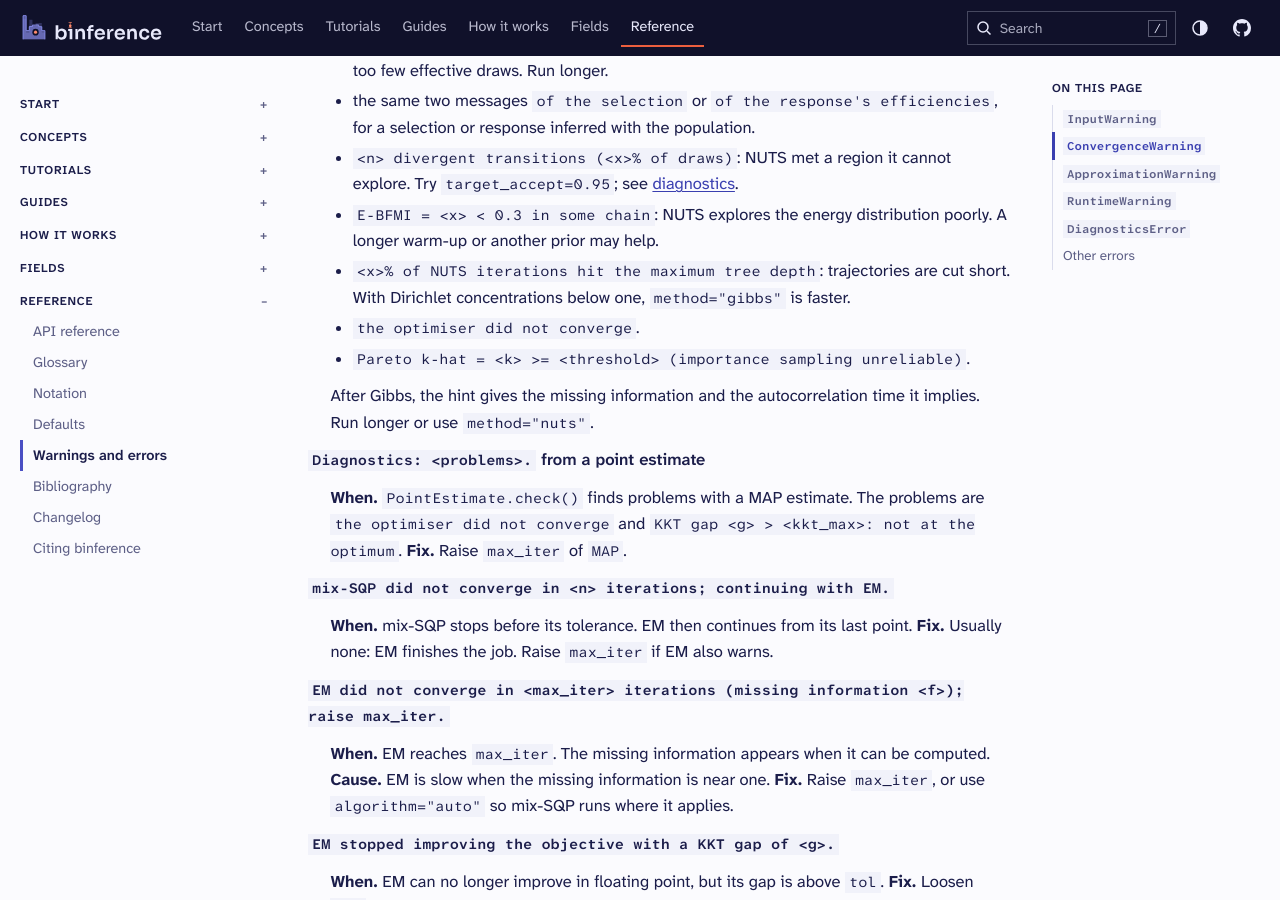
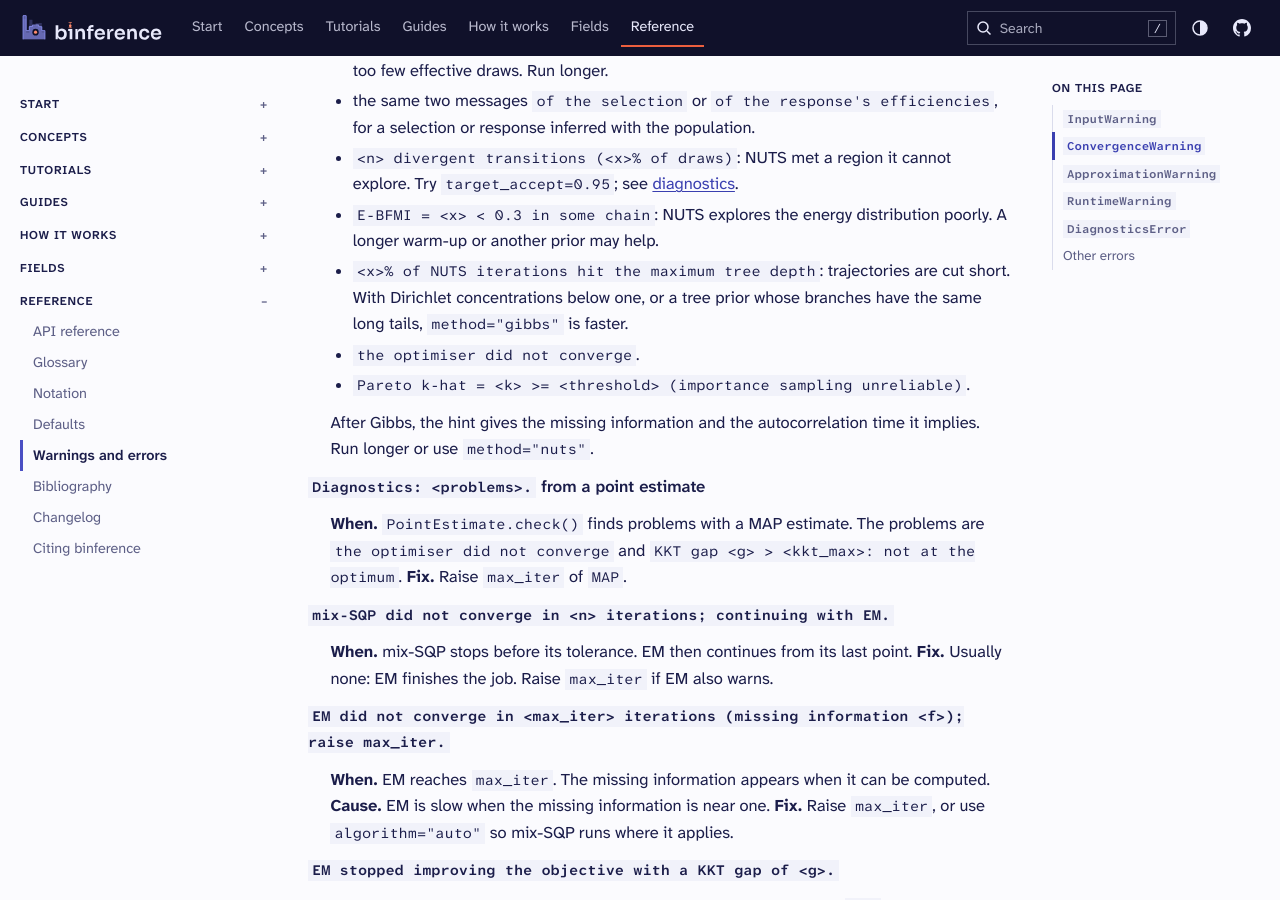
Before and after one commit to joshspeagle/binference, a Sphinx documentation site: the page built from docs/reference/warnings.md, in a window 1280 px wide and 900 px high, scrolled down 3616 px. Built offline with Sphinx 7.4.7, drawn with Linux system fonts in a browser that asks for light colours.

Commit message:
Say which tree priors the tree-depth hint names
Co-Authored-By: Claude Opus 5.5 <noreply@anthropic.com>
Claude-Session: https://claude.ai/code/session_01De68Qguk82R9FGTNQYmYnz

```diff
--- a/docs/reference/warnings.md
+++ b/docs/reference/warnings.md
@@ -150,7 +150,8 @@ just noisy.
   - `E-BFMI = <x> < 0.3 in some chain`: NUTS explores the energy distribution poorly.
     A longer warm-up or another prior may help.
   - `<x>% of NUTS iterations hit the maximum tree depth`: trajectories are cut short.
-    With Dirichlet concentrations below one, `method="gibbs"` is faster.
+    With Dirichlet concentrations below one, or a tree prior whose branches have
+    the same long tails, `method="gibbs"` is faster.
   - `the optimiser did not converge`.
   - `Pareto k-hat = <k> >= <threshold> (importance sampling unreliable)`.
 
```
